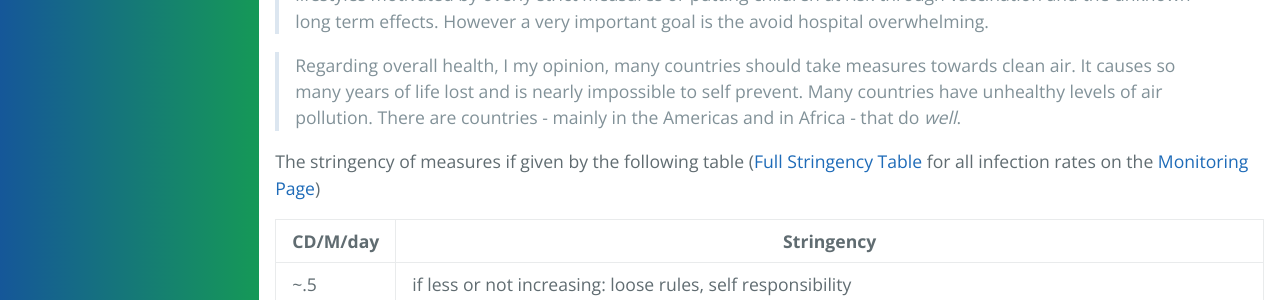
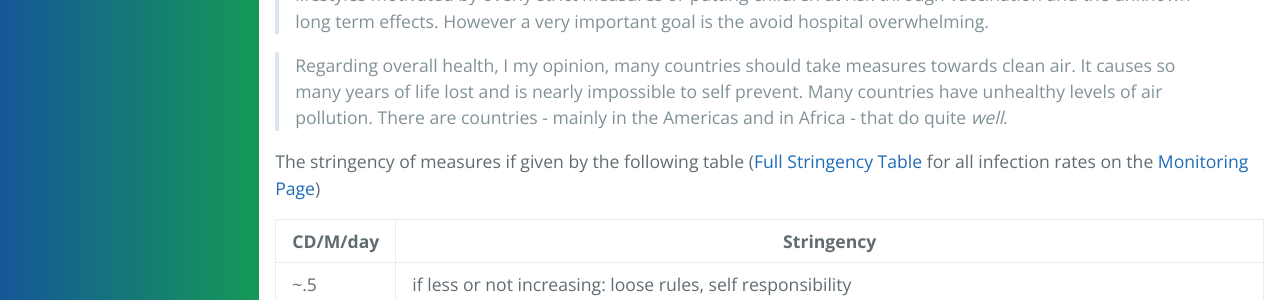
Before and after one commit to forestgrape/coronavirus, a Jekyll site: the page built from 7_social/controlling.md, in a window 1280 px wide and 900 px high, scrolled down 4141 px. Shown: the part 207-507 px from the top of the window. Built offline with Jekyll 4.4.1, drawn with Linux system fonts in a browser that asks for light colours; our own code applies the rules of GitHub Pages for plain Markdown files.

Commit message:
formulation

```diff
--- a/7_social/controlling.md
+++ b/7_social/controlling.md
@@ -112,7 +112,7 @@ The [spread in dry indoor air](../5_epidemiological/spread_analyses.md) of coron
 ### Balancing of Measures
 > Here the goal is to minimize overall adverse health effects but *not* a zero-Covid. This includes unhealthy lifestyles motivated by overly strict measures or putting children at risk through vaccination and the unknown long term effects. However a very important goal is the avoid hospital overwhelming.
 
-> Regarding overall health, I my opinion, many countries should take measures towards clean air. It causes so many years of life lost and is nearly impossible to self prevent. Many countries have unhealthy levels of air pollution. There are countries - mainly in the Americas and in Africa - that do *well*.
+> Regarding overall health, I my opinion, many countries should take measures towards clean air. It causes so many years of life lost and is nearly impossible to self prevent. Many countries have unhealthy levels of air pollution. There are countries - mainly in the Americas and in Africa - that do quite *well*.
 
 The stringency of measures if given by the following table ([Full Stringency Table](../8_data/monitoring.md#numbers-and-comments) for all infection rates on the [Monitoring Page](../8_data/monitoring.md))
 
```
